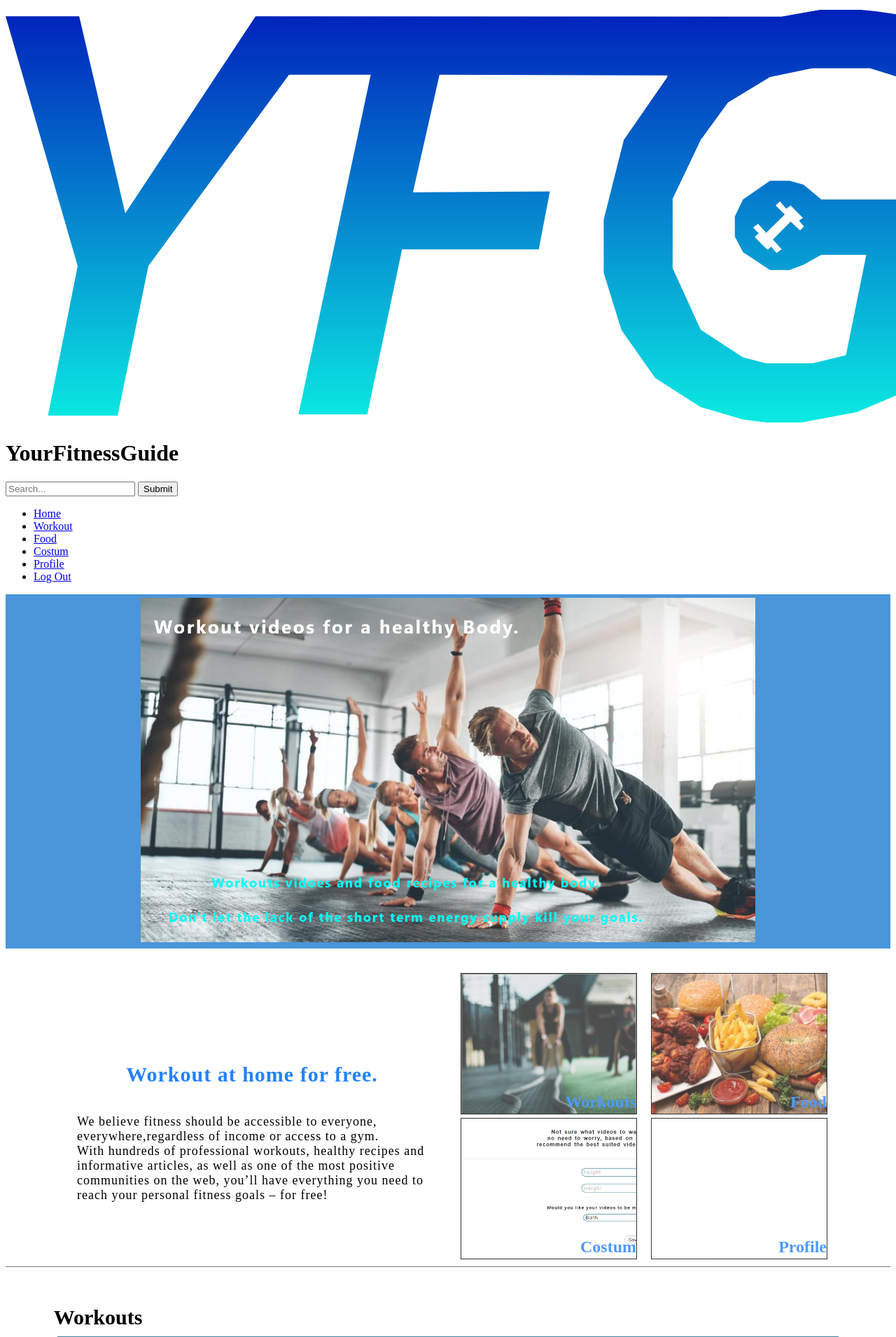
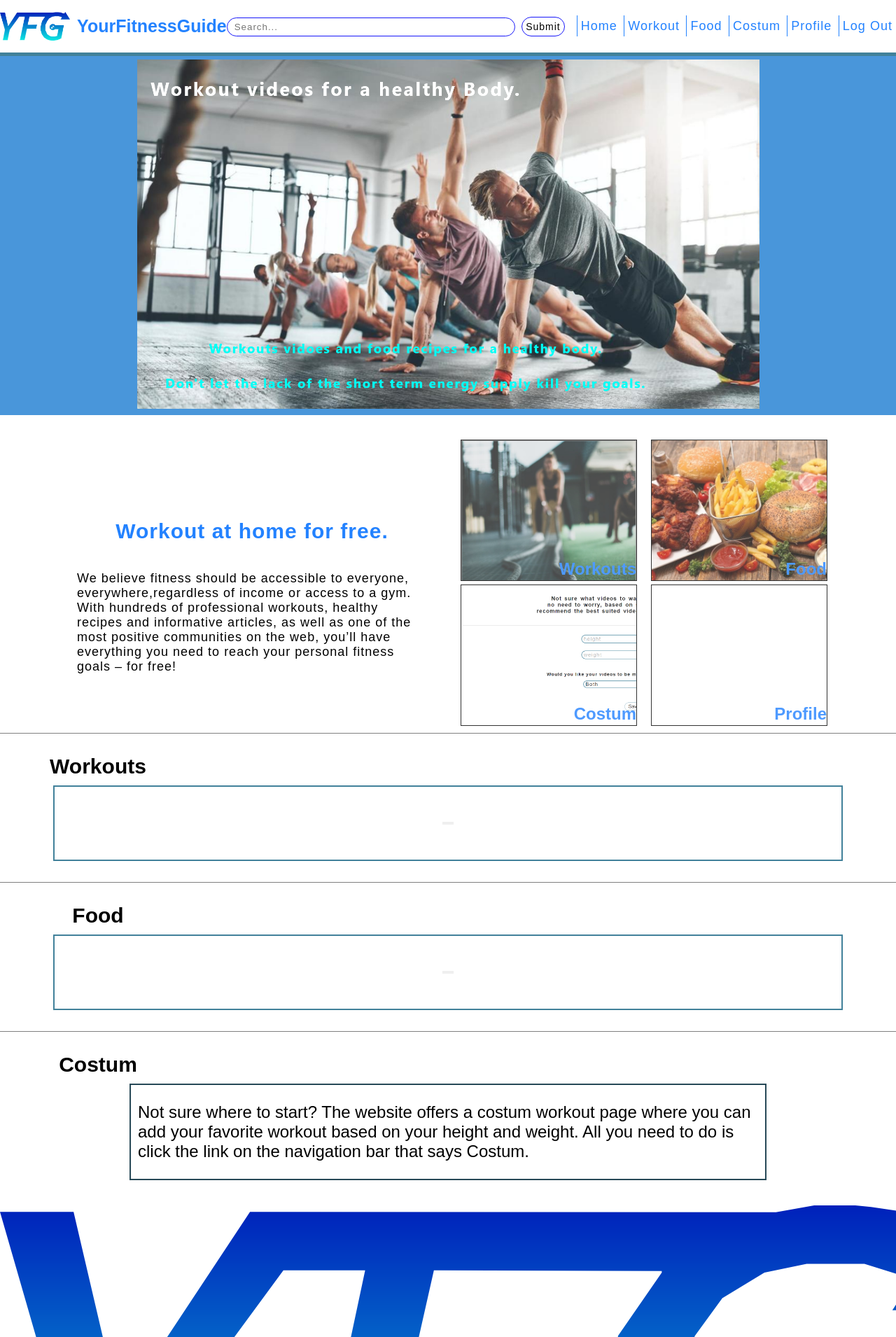
Before and after one commit to bm44276/fitnessguide-LAB-, a PHP site: page /home.php in a window 1280 px wide; the page is wider, and only the part inside the window is pictured. Shown: the top 1910 px of that part at 70% size. Run offline with PHP 8.4, Linux system fonts and the light colour scheme.

Commit message:
Update header.php

```diff
--- a/inc/header.php
+++ b/inc/header.php
@@ -1,4 +1,92 @@
-        <div class="logo" >
+ <style>
+  *{
+    margin: 0;
+    padding: 0;
+}
+
+body{
+    font-family: Arial, Helvetica, sans-serif;
+    background-color: white;
+}
+
+header{
+    display: flex;
+    justify-content: space-evenly;
+    align-items: center;
+    border-bottom: 5px #41819A solid;
+    height: 75px;
+}
+
+header .logo{
+    display: flex;
+    justify-content: space-evenly;
+    align-items: center;
+}
+header .logo img{
+    width: 100px;
+    margin-right: 10px;
+}
+header .logo h1{
+    color: #2382FF;
+    font-size: 25px;
+}
+header form {
+    width: 500px;
+    align-items: center;
+}
+
+header form input[type="text"]{
+    width: 400px;
+    border: 1px #1616F9 solid;
+    border-radius: 40px;
+    outline: none;
+    padding-left: 10px;
+    height: 25px;
+    letter-spacing: 1px;
+    cursor: pointer;
+}
+header form input[type="text"]:hover{
+    background-color: #f1f1f1;
+}
+
+header form input[type="submit"]{
+    border: 1px #1616F9 solid;
+    border-radius: 40px;
+    outline: none;
+    letter-spacing: 1px;
+    font-size: 14px;
+    padding: 5px;
+    background-color: white;
+    cursor: pointer;
+    margin-left: 5px;
+}
+
+header form input[type="submit"]:hover{
+    background-color:#1616F9;
+    color:white;
+}
+
+
+nav ul li{
+    display: inline;
+}
+
+
+li a{
+    font-size: 18px;
+    text-decoration: none;
+    color: #2382FF;
+    letter-spacing: 1px;
+    padding: 5px;
+    border-left: 1px #2382FF solid;
+}
+
+li a:hover{
+    text-decoration: underline;
+}
+       </style>
+
+       <div class="logo" >
                 <img src="images/Component 12 – 1@2x.png" alt="">
                 <h1>YourFitnessGuide</h1>
         </div>
@@ -8,11 +96,11 @@
             </form>
         <nav>
             <ul>
-                    <li><a href="home.html">Home</a></li>
-                    <li><a href="workout.html">Workout</a></li>
-                    <li><a href="Food.html">Food</a></li>
-                    <li><a href="costum.html">Costum</a></li>
-                    <li><a href="profile.html">Profile</a></li>
-                    <li><a href="logout.html">Log Out</a></li>
+                    <li><a href="home.php">Home</a></li>
+                    <li><a href="workouts.php">Workout</a></li>
+                    <li><a href="food.php">Food</a></li>
+                    <li><a href="costum.php">Costum</a></li>
+                    <li><a href="profile.php">Profile</a></li>
+                    <li><a href="logout.php">Log Out</a></li>
               </ul>
         </nav>
```
